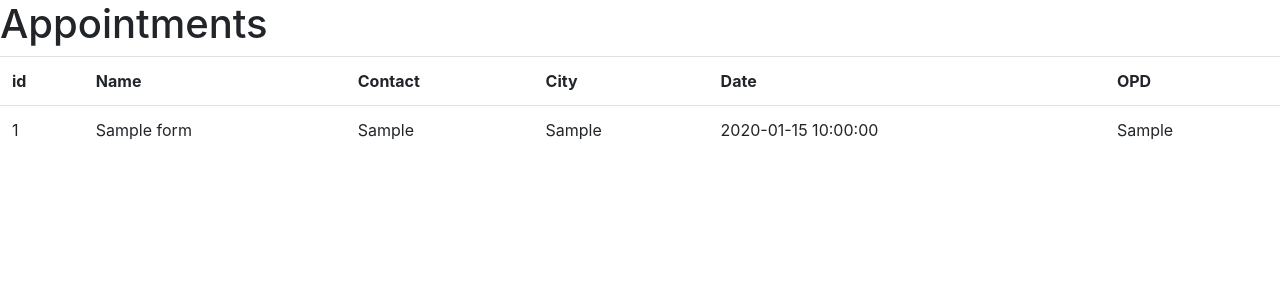
After one commit to syedazhar5/abhinav, a PHP site: page /dashboard.php in a window 1280 px wide. The commit adds this page. Shown: the top 300 px of the page. Run offline with PHP 8.4, Linux system fonts and the light colour scheme; tables that the repository leaves empty or names only in its code hold one stand-in row (values such as "Sample post").

Commit message:
New page-dashboard created,

```diff
--- /dev/null
+++ b/dashboard.php
@@ -0,0 +1,46 @@
+<?php
+include_once('connect.php');
+$conn = getConnection();
+
+$sql = 'SELECT * FROM appointment_form';
+$result = $conn->query($sql);
+
+?>
+<!DOCTYPE html>
+<html lang="en">
+
+<head>
+    <meta charset="UTF-8">
+    <meta http-equiv="X-UA-Compatible" content="IE=edge">
+    <meta name="viewport" content="width=device-width, initial-scale=1.0">
+    <title>DASHBOARD</title>
+    <!-- Bootstrap CSS -->
+    <link rel="stylesheet" href="https://maxcdn.bootstrapcdn.com/bootstrap/4.0.0/css/bootstrap.min.css" integrity="sha384-Gn5384xqQ1aoWXA+058RXPxPg6fy4IWvTNh0E263XmFcJlSAwiGgFAW/dAiS6JXm" crossorigin="anonymous">
+    <link rel="stylesheet" href="https://cdn.jsdelivr.net/npm/@fortawesome/fontawesome-free@5.15.4/css/fontawesome.min.css">
+</head>
+
+<body>
+    <h1>Appointments</h1>
+    <table class="table">
+        <tr>
+            <th>id</th>
+            <th>Name</th>
+            <th>Contact</th>
+            <th>City</th>
+            <th>Date</th>
+            <th>OPD</th>
+        </tr>
+        <?php while ($row =  $result->fetch_assoc()) { ?>
+            <tr>
+                <td><?= $row['id'] ?></td>
+                <td><?= $row['p_name'] ?></td>
+                <td><?= $row['contact_no'] ?></td>
+                <td><?= $row['city'] ?></td>
+                <td><?= $row['appointment_date'] ?></td>
+                <td><?= $row['opd'] ?></td>
+            </tr>
+        <?php } ?>
+    </table>
+</body>
+
+</html>
--- a/templates/footer.php
+++ b/templates/footer.php
@@ -72,4 +72,4 @@
             loop: false,
             protect: true
         });
-    </script>
+        </script>
--- a/templates/header.php
+++ b/templates/header.php
@@ -24,7 +24,7 @@ margin: 0 auto;">
             <img src="images\index.jpg" class="img-fluid" alt="logo" width="200px">
         </div>
         <div class="col-lg-8" style="color: rgb(88, 209, 51); text-align:center; font-variant: small-caps;margin: auto;">
-            <h1 style="font-style:italic; text-align: center; font-size:50px; font-weight: bold;"> Skin & Cosmetology Clinic </h1>
+            <h1 style="font-style:italic; text-align: center; font-size:60px; font-weight: bold;"> Skin & Cosmetology Clinic </h1>
         </div>
     </div>
     <div class="">
```
Also changed, not shown: login.php (+13 -0 lines), login_check.php (+6 -4 lines).
